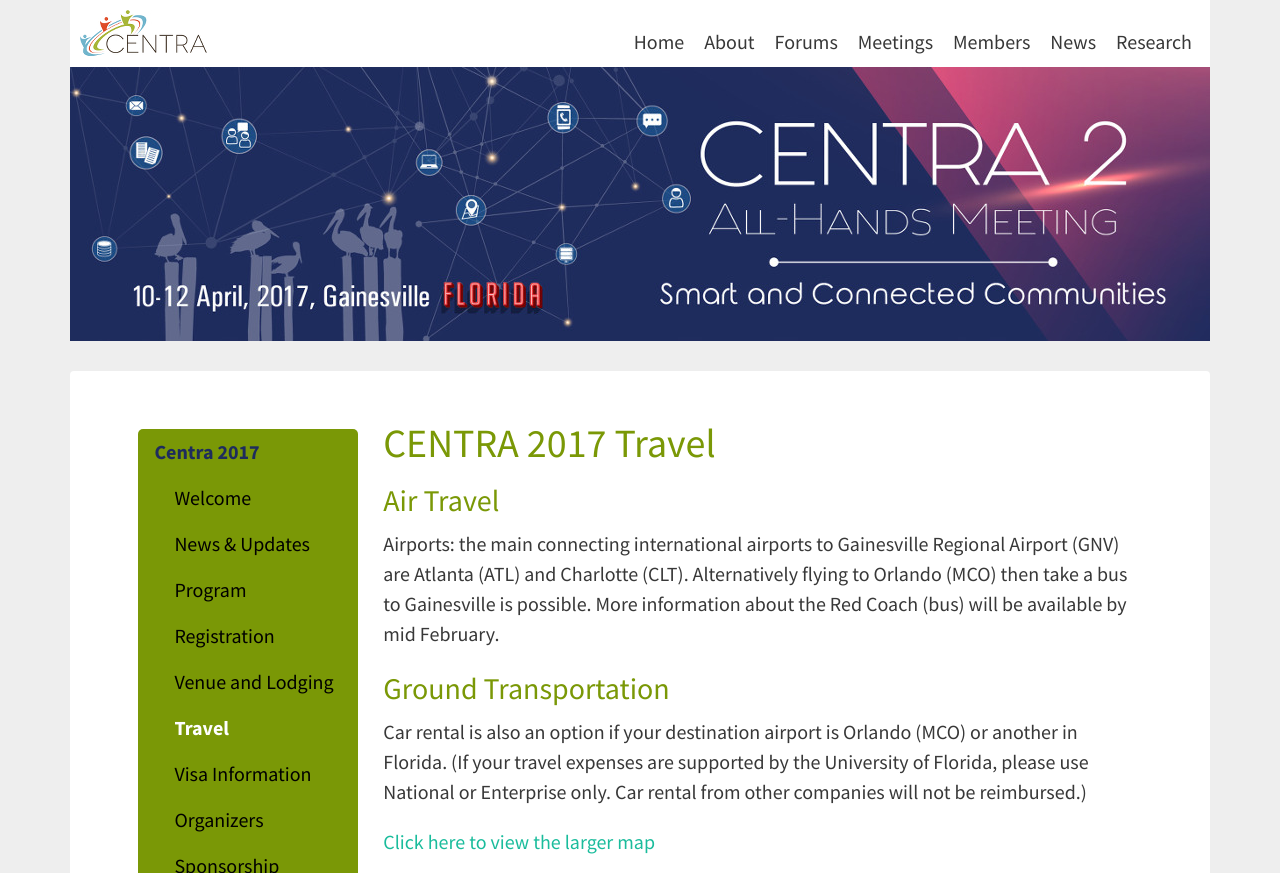
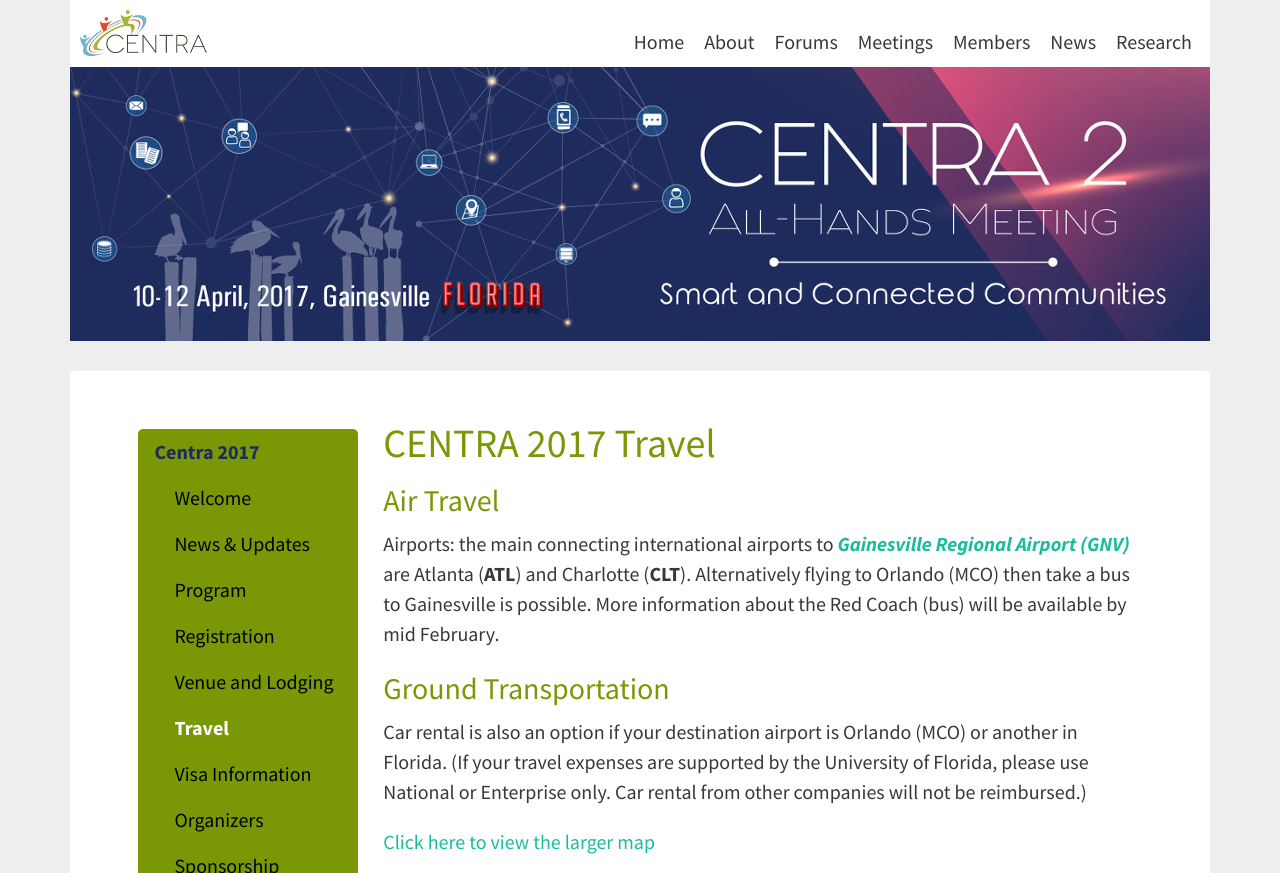
Before and after one commit to hmchou56/centra8, a Jekyll site: the page built from centra2/travel.md, in a window 1280 px wide and 900 px high, cut to the strip 0-873 px from the top of the window. Built offline with Jekyll 4.4.1, drawn with Linux system fonts in a browser that asks for light colours; nearby versions of some CDN libraries.

Commit message:
hyperlinked GNV

```diff
--- a/_includes/travel2017.md
+++ b/_includes/travel2017.md
@@ -1,6 +1,6 @@
 ### Air Travel
 
-Airports: the main connecting international airports to Gainesville Regional Airport (GNV) are Atlanta (ATL) and Charlotte (CLT). Alternatively flying to Orlando (MCO) then take a bus to Gainesville is possible. More information about the Red Coach (bus) will be available by mid February.
+Airports: the main connecting international airports to <strong><i><a href="http://www.gra-gnv.com/" targent="_blank">Gainesville Regional Airport (GNV)</a></i></strong> are Atlanta (<strong>ATL</strong>) and Charlotte (<strong>CLT</strong>). Alternatively flying to Orlando (MCO) then take a bus to Gainesville is possible. More information about the Red Coach (bus) will be available by mid February.
 
 
 ### Ground Transportation
```
